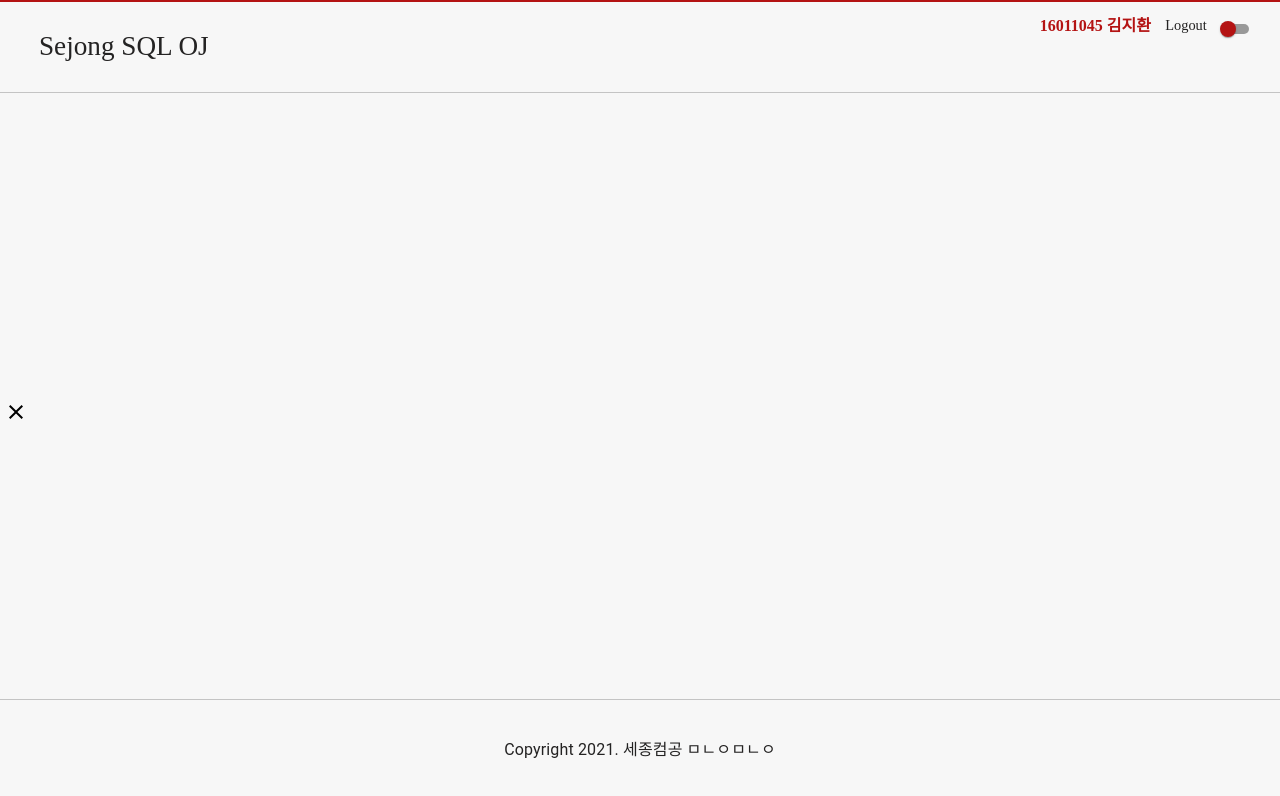
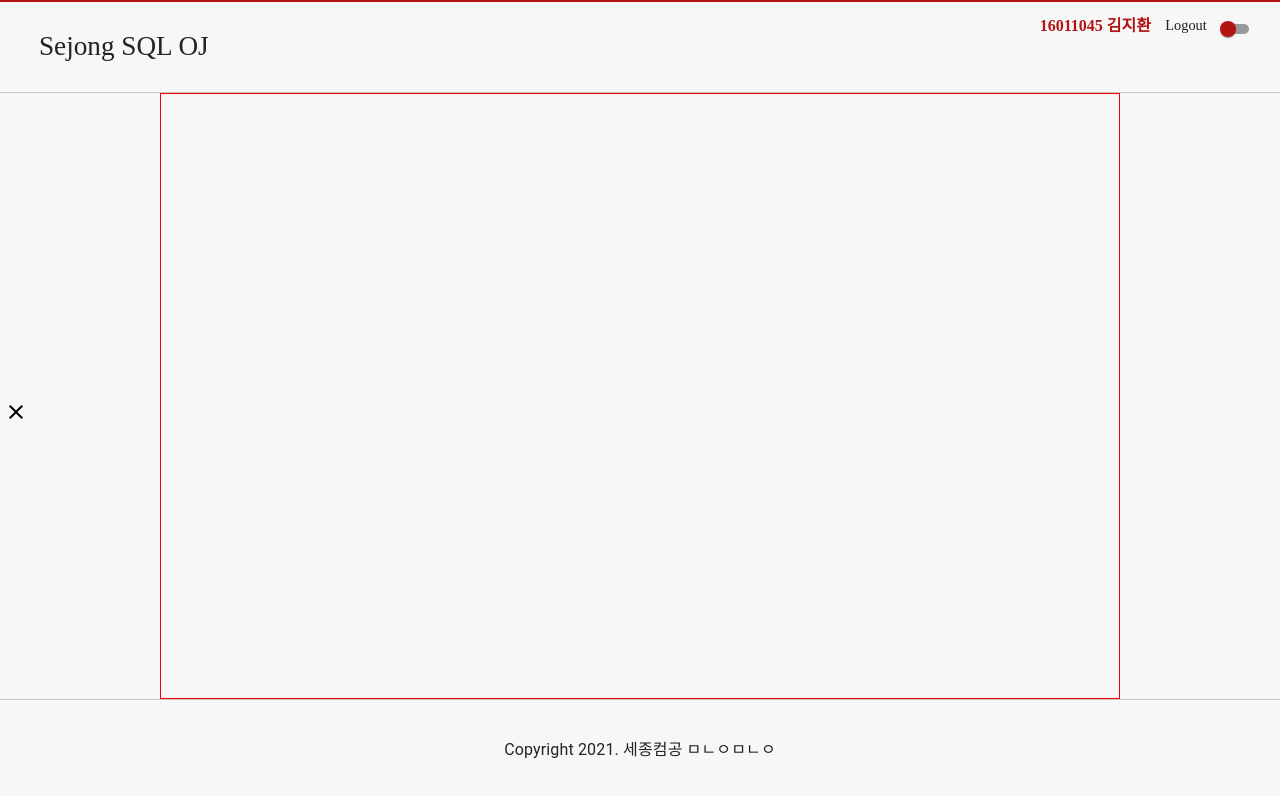
Before and after one commit to donut0310/Sejong-SQL-OJ, a React (Create React App) app in the folder src/client/: page /main in a window 1280 px wide. Shown: the top 796 px of the page. Built offline with nearby package versions, Linux system fonts and the light colour scheme.

Commit message:
Update main layout

```diff
--- a/src/client/src/components/main/Main.js
+++ b/src/client/src/components/main/Main.js
@@ -1,3 +1,4 @@
+import { Container } from '@material-ui/core'
 import React from 'react'
 import { Route } from 'react-router-dom'
 import styled from 'styled-components'
@@ -7,7 +8,7 @@ import StatusPage from '../../containers/statusPage'
 
 const Main = () => {
   return (
-    <MainWrapper>
+    <MainWrapper maxWidth="md">
       <Route path="/main/coding" component={CodingPage} />
       <Route path="/main/status" component={StatusPage} />
     </MainWrapper>
@@ -16,7 +17,11 @@ const Main = () => {
 
 export default Main
 
-const MainWrapper = styled.div`
+const MainWrapper = styled(Container)`
   flex: 1;
-  background: ${(props) => props.theme.BACKGROUND};
+  /* background: ${(props) => props.theme.BACKGROUND}; */
+  border: 1px solid red;
+
+  display: flex;
+  flex-direction: column;
 `
```
